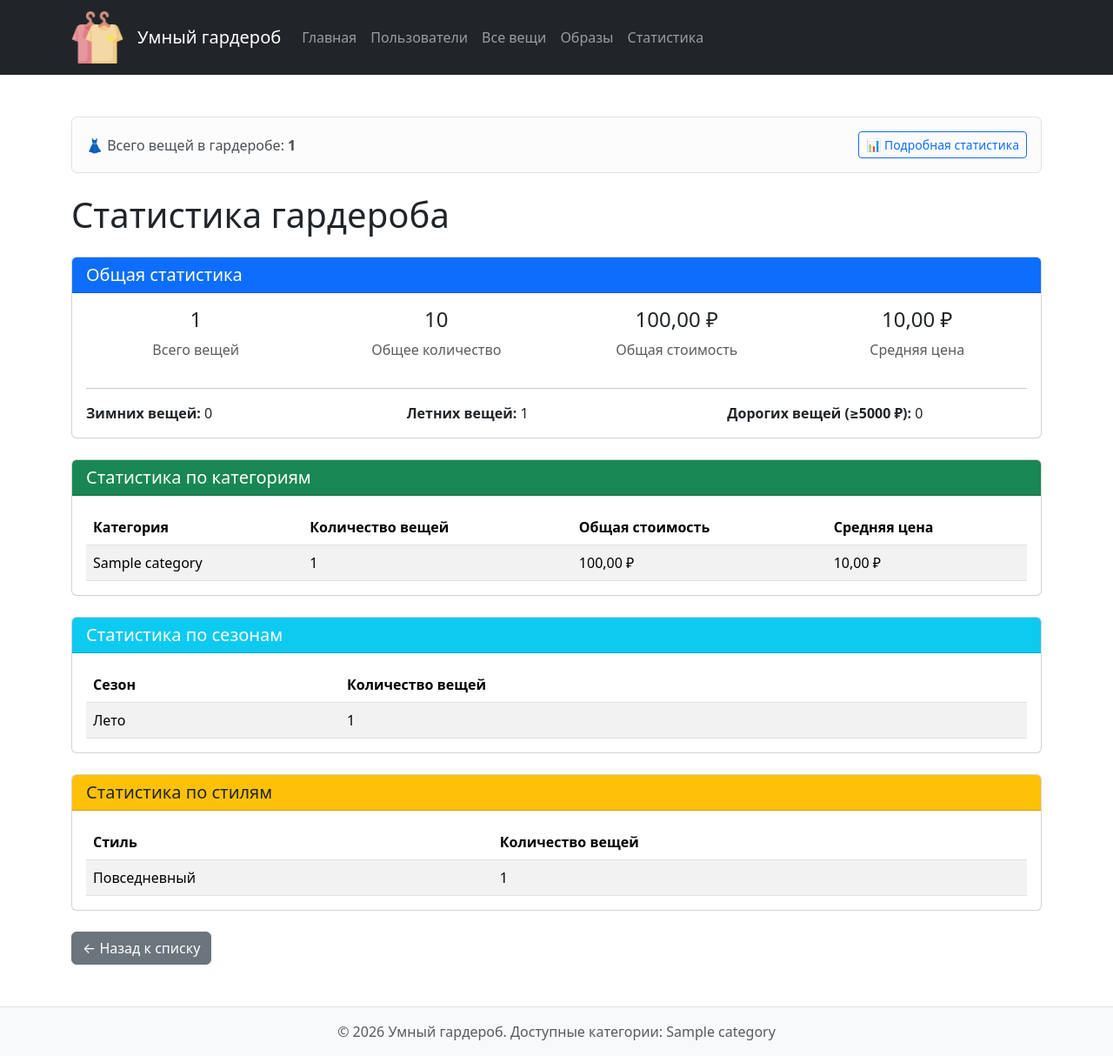
After one commit to Rin-RGB/Wardrobe_ZhulevaDA, a Django app: page /clothing/statistics/ in a window 1280 px wide. The commit adds this page. Shown: the whole page at 87% size. Run offline with Django 5.2, Linux system fonts and the light colour scheme; tables that the repository leaves empty hold one stand-in row (values such as "Sample post").

Commit message:
Практическая 10

```diff
--- a/templates/base.html
+++ b/templates/base.html
@@ -13,13 +13,28 @@
 <body>
     {% include "includes/navigation.html" %}
 
-    <main class="container">
+    <main class="container mt-4">
+        <!-- КОНТЕКСТНЫЙ ПРОЦЕССОР (Критерий 23): Глобальный информационный блок -->
+        <div class="alert alert-light border d-flex justify-content-between align-items-center mb-4">
+            <span>👗 Всего вещей в гардеробе: <strong>{{ total_items_count }}</strong></span>
+            <a href="{% url 'wardrobe:statistics' %}" class="btn btn-sm btn-outline-primary">📊 Подробная статистика</a>
+        </div>
+
         {% block content %}{% endblock %}
     </main>
 
-    <footer class="site-footer">
-        <div class="container">
-            <p class="mb-0">&copy; <span id="current-year"></span> Умный гардероб</p>
+    <footer class="site-footer mt-5 py-3 bg-light">
+        <div class="container text-center">
+            <p class="mb-0 text-muted">
+                &copy; <span id="current-year"></span> Умный гардероб.
+                <!-- Можно вывести и категории в футер для наглядности -->
+                Доступные категории:
+                {% for cat in all_categories %}
+                    {{ cat.name }}{% if not forloop.last %}, {% endif %}
+                {% empty %}
+                    не заданы
+                {% endfor %}
+            </p>
         </div>
     </footer>
 
--- /dev/null
+++ b/wardrobe/context_processors.py
@@ -0,0 +1,16 @@
+from wardrobe.models import Category, ClothingItem
+
+
+def wardrobe_context(request):
+    """
+    Контекстный процессор: передаёт в каждый шаблон
+    список категорий и общее количество вещей.
+    Критерий 23.
+    """
+    categories = Category.objects.all()
+    total_items = ClothingItem.objects.count()
+
+    return {
+        'all_categories': categories,
+        'total_items_count': total_items,
+    }
--- /dev/null
+++ b/wardrobe/templates/wardrobe/statistics.html
@@ -0,0 +1,139 @@
+{% extends "base.html" %}
+
+{% block title %}Статистика гардероба{% endblock %}
+
+{% block content %}
+<h1 class="mb-4">Статистика гардероба</h1>
+
+<!-- Общая статистика (Критерий 17) -->
+<div class="card mb-4">
+    <div class="card-header bg-primary text-white">
+        <h3 class="mb-0 h5">Общая статистика</h3>
+    </div>
+    <div class="card-body">
+        <div class="row text-center">
+            <div class="col-md-3">
+                <h4>{{ total_stats.total_items }}</h4>
+                <p class="text-muted">Всего вещей</p>
+            </div>
+            <div class="col-md-3">
+                <h4>{{ total_stats.total_quantity|default:0 }}</h4>
+                <p class="text-muted">Общее количество</p>
+            </div>
+            <div class="col-md-3">
+                <h4>{{ total_stats.total_cost|default:0|floatformat:2 }} ₽</h4>
+                <p class="text-muted">Общая стоимость</p>
+            </div>
+            <div class="col-md-3">
+                <h4>{{ total_stats.avg_price|default:0|floatformat:2 }} ₽</h4>
+                <p class="text-muted">Средняя цена</p>
+            </div>
+        </div>
+        <hr>
+        <div class="row">
+            <div class="col-md-4">
+                <p class="mb-0"><strong>Зимних вещей:</strong> {{ total_stats.winter_count }}</p>
+            </div>
+            <div class="col-md-4">
+                <p class="mb-0"><strong>Летних вещей:</strong> {{ total_stats.summer_count }}</p>
+            </div>
+            <div class="col-md-4">
+                <p class="mb-0"><strong>Дорогих вещей (≥5000 ₽):</strong> {{ total_stats.expensive_count }}</p>
+            </div>
+        </div>
+    </div>
+</div>
+
+<!-- Статистика по категориям (Критерий 18) -->
+<div class="card mb-4">
+    <div class="card-header bg-success text-white">
+        <h3 class="mb-0 h5">Статистика по категориям</h3>
+    </div>
+    <div class="card-body">
+        <table class="table table-striped mb-0">
+            <thead>
+                <tr>
+                    <th>Категория</th>
+                    <th>Количество вещей</th>
+                    <th>Общая стоимость</th>
+                    <th>Средняя цена</th>
+                </tr>
+            </thead>
+            <tbody>
+                {% for cat in category_stats %}
+                <tr>
+                    <td>{{ cat.category__name|default:"Без категории" }}</td>
+                    <td>{{ cat.items_count }}</td>
+                    <td>{{ cat.total_cost|default:0|floatformat:2 }} ₽</td>
+                    <td>{{ cat.avg_price|default:0|floatformat:2 }} ₽</td>
+                </tr>
+                {% empty %}
+                <tr>
+                    <td colspan="4" class="text-center text-muted">Нет данных</td>
+                </tr>
+                {% endfor %}
+            </tbody>
+        </table>
+    </div>
+</div>
+
+<!-- Статистика по сезонам -->
+<div class="card mb-4">
+    <div class="card-header bg-info text-white">
+        <h3 class="mb-0 h5">Статистика по сезонам</h3>
+    </div>
+    <div class="card-body">
+        <table class="table table-striped mb-0">
+            <thead>
+                <tr>
+                    <th>Сезон</th>
+                    <th>Количество вещей</th>
+                </tr>
+            </thead>
+            <tbody>
+                {% for season in season_stats %}
+                <tr>
+                    <td>{{ season.label }}</td>
+                    <td>{{ season.items_count }}</td>
+                </tr>
+                {% empty %}
+                <tr>
+                    <td colspan="2" class="text-center text-muted">Нет данных</td>
+                </tr>
+                {% endfor %}
+            </tbody>
+        </table>
+    </div>
+</div>
+
+<!-- Статистика по стилям -->
+<div class="card mb-4">
+    <div class="card-header bg-warning">
+        <h3 class="mb-0 h5">Статистика по стилям</h3>
+    </div>
+    <div class="card-body">
+        <table class="table table-striped mb-0">
+            <thead>
+                <tr>
+                    <th>Стиль</th>
+                    <th>Количество вещей</th>
+                </tr>
+            </thead>
+            <tbody>
+                {% for style in style_stats %}
+                <tr>
+                    <td>{{ style.label }}</td>
+                    <td>{{ style.items_count }}</td>
+                </tr>
+                {% empty %}
+                <tr>
+                    <td colspan="2" class="text-center text-muted">Нет данных</td>
+                </tr>
+                {% endfor %}
+            </tbody>
+        </table>
+    </div>
+</div>
+
+<a href="{% url 'wardrobe:clothing_list' %}" class="btn btn-secondary">&larr; Назад к списку</a>
+{% endblock %}
--- a/wardrobe/urls.py
+++ b/wardrobe/urls.py
@@ -1,11 +1,11 @@
 from django.urls import path
-
 from . import views
 
-app_name = "wardrobe"
+app_name = 'wardrobe'
 
 urlpatterns = [
-    path("", views.clothing_list, name="clothing_list"),
-    path("<int:item_id>/", views.clothing_detail, name="clothing_detail"),
-    path("available/", views.available_items, name="available_items"),
+    path('', views.clothing_list, name='clothing_list'),
+    path('statistics/', views.statistics, name='statistics'),  # <-- ДОБАВЬ ЭТУ СТРОКУ
+    path('<str:slug>/', views.clothing_detail, name='clothing_detail'),
+    path('available/', views.available_items, name='available_items'),
 ]
--- a/wardrobe/views.py
+++ b/wardrobe/views.py
@@ -1,8 +1,9 @@
-from django.shortcuts import render, get_object_or_404
-from django.shortcuts import render
 from django.core.paginator import Paginator
-from django.db.models import Q
-from wardrobe.models import ClothingItem
+from django.db import models
+from django.db.models import Avg, Count, F, Q, Sum
+from django.shortcuts import get_object_or_404, render
+
+from wardrobe.models import ClothingItem, SeasonChoices, StyleChoices
 
 
 def clothing_list(request):
@@ -16,7 +17,7 @@ def clothing_list(request):
             Q(name__icontains=search_query) | Q(color__icontains=search_query)
         )
 
-    # 3. Динамическая сортировка
+    # 3. Динамическая сортировка (Критерий 11)
     sort = request.GET.get('sort', 'name')
     sort_fields = {
         'name': 'name',
@@ -24,9 +25,14 @@ def clothing_list(request):
         '-price': '-price',
         'newest': '-created_at',
     }
+
+    # Обработка некорректных значений (Критерий 10)
+    if sort not in sort_fields:
+        sort = 'name'
+
     items = items.order_by(sort_fields.get(sort, 'name'))
 
-    # 4. Пагинация
+    # 4. Пагинация (Критерий 21)
     paginator = Paginator(items, 6)
     page_obj = paginator.get_page(request.GET.get('page'))
 
@@ -34,14 +40,15 @@ def clothing_list(request):
         "page_obj": page_obj,
         "items": page_obj,
         "sort": sort,
-        "search_query": search_query,  # <-- Передаём в шаблон
+        "search_query": search_query,
     })
-def clothing_detail(request, item_id):
-    """Детальная страница вещи."""
-    # ORM-выражение 2: Получение одного объекта с обработкой 404 + select_related
+
+
+def clothing_detail(request, slug):
+    """Детальная страница вещи (Критерии 14, 15, 27)."""
     item = get_object_or_404(
         ClothingItem.objects.select_related('category', 'user'),
-        pk=item_id
+        slug=slug,
     )
     return render(request, "wardrobe/clothing_detail.html", {"item": item})
 
@@ -51,14 +58,11 @@ def available_items(request):
     season = request.GET.get("season")
     style = request.GET.get("style")
 
-    # ORM-выражение 3: Базовый QuerySet
     queryset = ClothingItem.objects.select_related('category').order_by('price')
 
-    # ORM-выражение 4: Фильтрация по одному условию
     if season:
         queryset = queryset.filter(season=season)
 
-    # ORM-выражение 5: Фильтрация по нескольким условиям (цепочка filter)
     if style:
         queryset = queryset.filter(style=style)
 
@@ -67,3 +71,79 @@ def available_items(request):
         "season": season,
         "style": style,
     })
+
+
+def statistics(request):
+    """Страница со статистикой гардероба (Критерии 17, 18)."""
+
+    # --- Критерий 17: агрегация по всей таблице ---
+    total_stats = ClothingItem.objects.aggregate(
+        total_items=Count('id'),
+        total_quantity=Sum('quantity'),
+        total_cost=Sum(
+            F('price') * F('quantity'),
+            output_field=models.DecimalField(max_digits=12, decimal_places=2),
+        ),
+        avg_price=Avg('price'),
+        winter_count=Count('id', filter=Q(season=SeasonChoices.WINTER)),
+        summer_count=Count('id', filter=Q(season=SeasonChoices.SUMMER)),
+        expensive_count=Count('id', filter=Q(price__gte=5000)),
+    )
+
+    # --- Критерий 18: групповая статистика по категориям ---
+    # values() задаёт GROUP BY, annotate() считает агрегаты внутри группы
+    category_stats = (
+        ClothingItem.objects
+        .values('category__name')
+        .annotate(
+            items_count=Count('id'),
+            total_cost=Sum(
+                F('price') * F('quantity'),
+                output_field=models.DecimalField(max_digits=12, decimal_places=2),
+            ),
+            avg_price=Avg('price'),
+        )
+        .order_by('-items_count')
+    )
+
+    # --- Групповая статистика по сезонам ---
+    # values() возвращает словари, поэтому подписи подставляем здесь,
+    # а не в шаблоне (Критерий 12)
+    season_labels = dict(SeasonChoices.choices)
+    season_stats = [
+        {
+            'code': row['season'],
+            'label': season_labels.get(row['season'], row['season']),
+            'items_count': row['items_count'],
+        }
+        for row in (
+            ClothingItem.objects
+            .values('season')
+            .annotate(items_count=Count('id'))
+            .order_by('-items_count')
+        )
+    ]
+
+    # --- Групповая статистика по стилям ---
+    style_labels = dict(StyleChoices.choices)
+    style_stats = [
+        {
+            'code': row['style'],
+            'label': style_labels.get(row['style'], row['style']),
+            'items_count': row['items_count'],
+        }
+        for row in (
+            ClothingItem.objects
+            .values('style')
+            .annotate(items_count=Count('id'))
+            .order_by('-items_count')
+        )
+    ]
+
+    context = {
+        'total_stats': total_stats,
+        'category_stats': category_stats,
+        'season_stats': season_stats,
+        'style_stats': style_stats,
+    }
+    return render(request, 'wardrobe/statistics.html', context)
--- a/wardrobe_project/urls.py
+++ b/wardrobe_project/urls.py
@@ -1,10 +1,14 @@
-from django.urls import include, path
+from django.contrib import admin
+from django.urls import path, include
+import debug_toolbar
 
 urlpatterns = [
-    path("", include("homepage.urls")),
-    path("users/", include("accounts.urls")),
-    path("clothing/", include("wardrobe.urls")),
-    path("outfits/", include("outfits.urls")),
+    path('admin/', admin.site.urls),
+    path('__debug__/', include(debug_toolbar.urls)),  # <-- ДОБАВЬ ЭТУ СТРОКУ
+    path('', include('homepage.urls', namespace='homepage')),
+    path('clothing/', include('wardrobe.urls', namespace='wardrobe')),
+    path('outfits/', include('outfits.urls', namespace='outfits')),
+    path('accounts/', include('accounts.urls', namespace='accounts')),
 ]
 
 handler404 = "homepage.views.page_not_found"
```
Also changed, not shown: outfits/admin.py (+7 -3 lines), outfits/models.py (+30 -13 lines), wardrobe/admin.py (+6 -2 lines), wardrobe/models.py (+74 -24 lines), wardrobe/templates/wardrobe/clothing_list.html (+12 -10 lines), wardrobe_project/settings.py (+26 -17 lines), outfits/migrations/0002_outfit_slug.py (added), wardrobe/migrations/0002_clothingitem_slug.py (added), wardrobe/migrations/0003_alter_clothingitem_slug.py (added).
